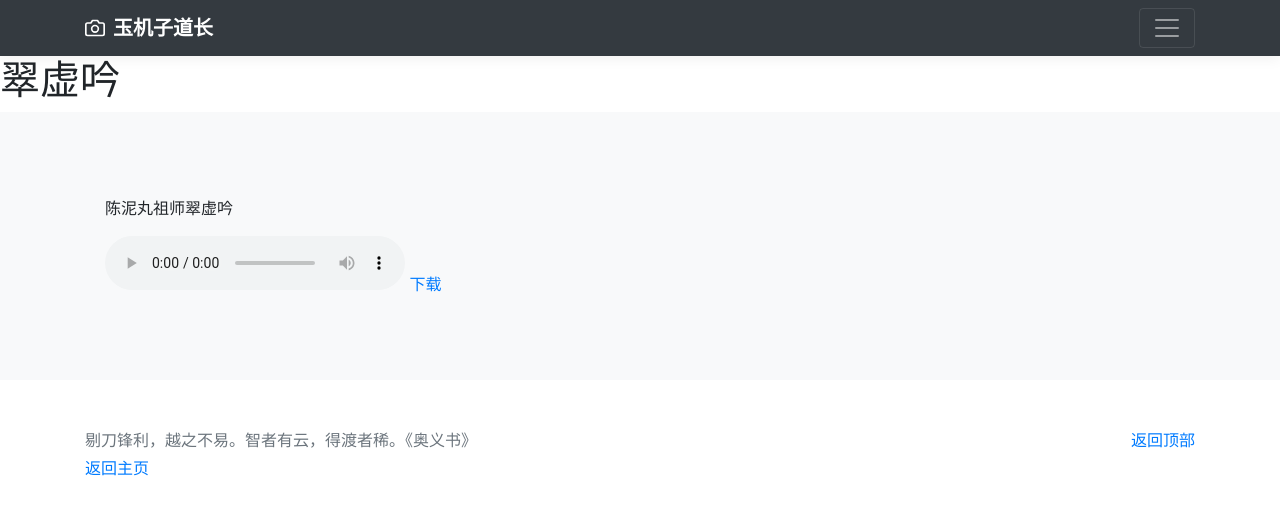
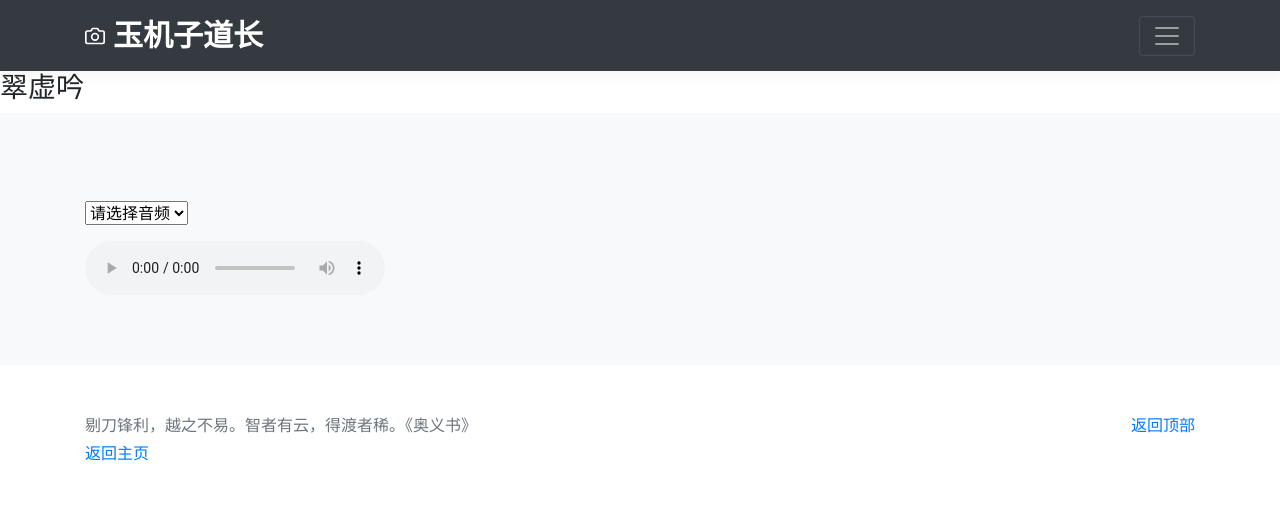
Before and after one commit to guci314/yujizi, a Jekyll site: the page built from 翠虚吟.html, in a window 1280 px wide. Shown: the top 515 px of the page. Built offline with Jekyll 4.4.1, drawn with Linux system fonts in a browser that asks for light colours.

Commit message:
翠虚吟

```diff
--- a/翠虚吟.html
+++ b/翠虚吟.html
@@ -1,15 +1,19 @@
 ---
 title: 翠虚吟
-layout: default
+layout: music
 ---
 
+<script type="text/javascript">
+
+    const pageid="cxy";
+
+    // 音乐列表
+    const musicList = [
+      { name: '翠虚吟', url: '/玉机子/玉机子讲-陈泥丸《翠虚吟》/32111121.m4a' }
+    ];
+
+</script>
+
 <div class="card-body">
-    <p class="card-text">
-    <p>陈泥丸祖师翠虚吟</p>
-    <audio controls id="cxy_audio" preload="auto">
-        <source src="/玉机子/玉机子讲-陈泥丸《翠虚吟》/32111121.m4a">
-        Your browser does not support the audio tag.
-    </audio>
-    <a href="/玉机子/玉机子讲-陈泥丸《翠虚吟》/32111121.m4a" download>下载</a>
-    </p>
+
 </div>
```
